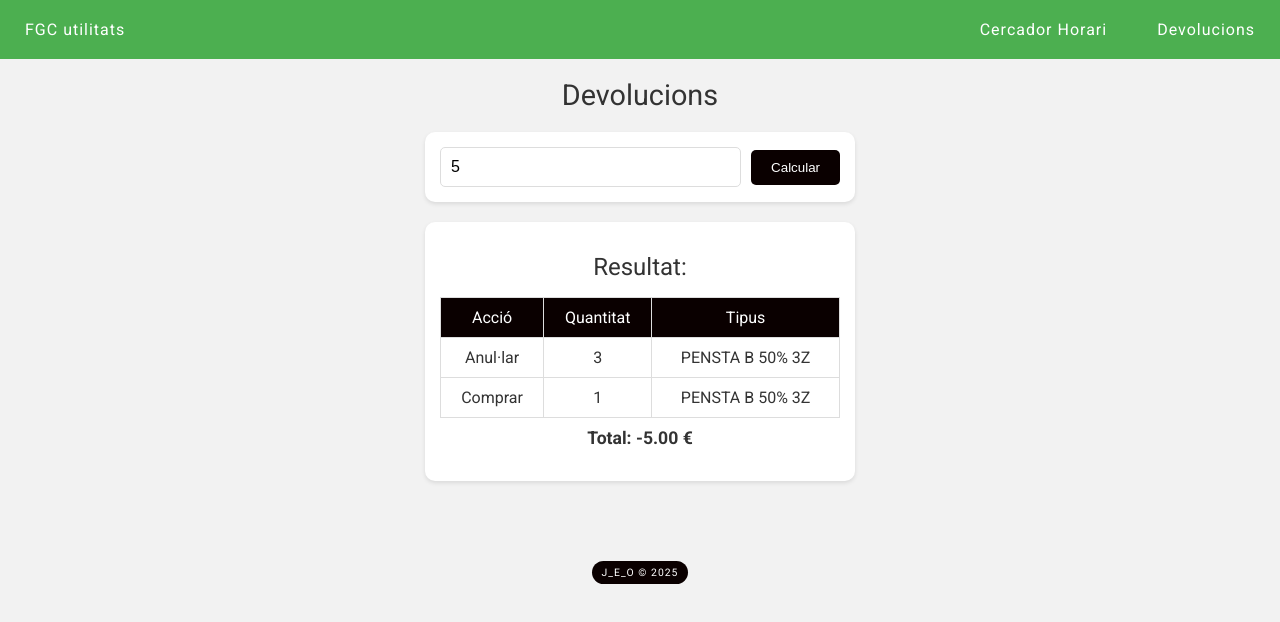
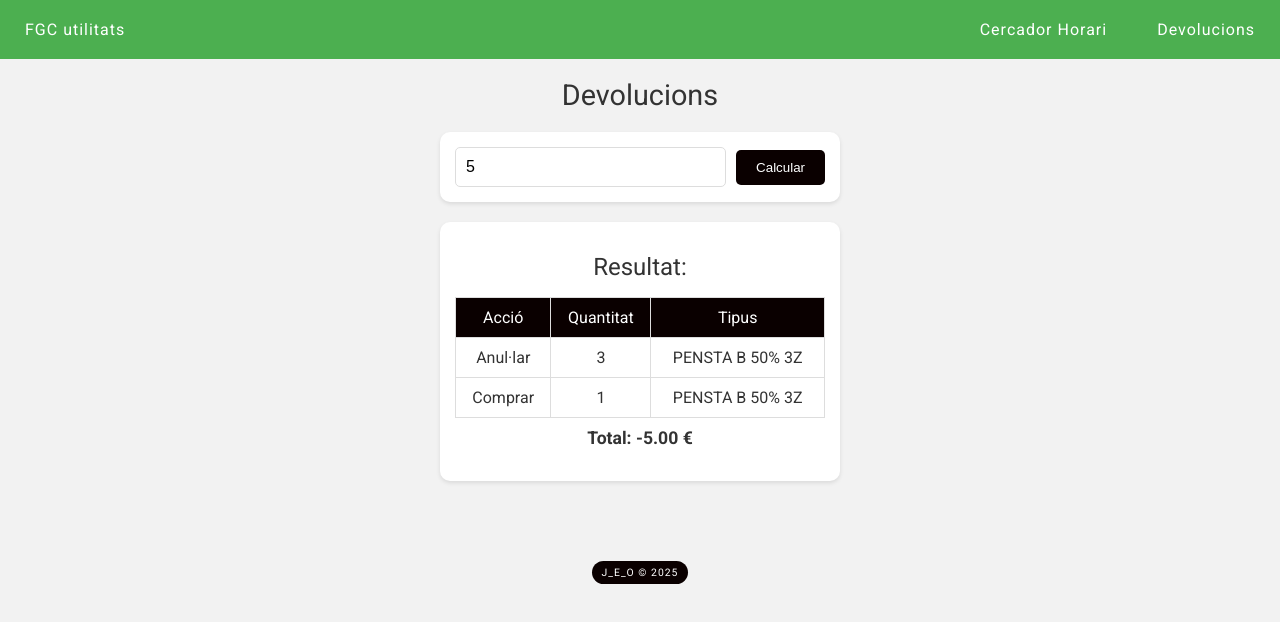
Before and after one commit to fgcagents/utilitats, a plain HTML site: page calculadora-devolucions.html in a window 1280 px wide. Both pictures are taken after typing "5" into the empty fields and a click on the button "Calcular". Drawn offline with Linux system fonts and the light colour scheme.

Commit message:
Upload fichero css
calculadora-devolucions.css

```diff
--- a/calculadora-devolucions.css
+++ b/calculadora-devolucions.css
@@ -4,6 +4,14 @@ body {
     padding: 0;
     background-color: #f2f2f2;
     color: #333;
+}
+
+@media (max-width: 768px) {
+
+
+    form, #resultat {
+        width: 100%; /* Amplada màxima per dispositius mòbils */
+    }
 }
 
 h1 {
@@ -23,9 +31,12 @@ form {
     border-radius: 10px;
     box-shadow: 0 2px 4px rgba(0, 0, 0, 0.1);
     max-width: 400px;
-    margin-top: 20px;
+    margin: 20px auto; /* Centra els elements i afegeix espai vertical */
+    width: 100%; /* Assegura que ocupi tota l’amplada disponible */
+    box-sizing: border-box; /* Inclou el padding dins de l’amplada */
+    /*margin-top: 20px;
     margin-left: auto;
-    margin-right: auto;
+    margin-right: auto;*/
 }
 
 input[type="number"] {
@@ -56,15 +67,18 @@ button:hover {
 }
 
 #resultat {
-    /*margin: 10px;*/
+    margin: 0;
     background: #ffffff;
     padding: 15px;
     border-radius: 10px;
     box-shadow: 0 2px 4px rgba(0, 0, 0, 0.1);
     max-width: 400px;
-    margin-top: 20px;
+    margin: 20px auto; /* Centra els elements i afegeix espai vertical */
+    width: 100%; /* Assegura que ocupi tota l’amplada disponible */
+    box-sizing: border-box; /* Inclou el padding dins de l’amplada */
+    /*margin-top: 20px;
     margin-left: auto;
-    margin-right: auto;
+    margin-right: auto;*/
 }
 
 table {
```
